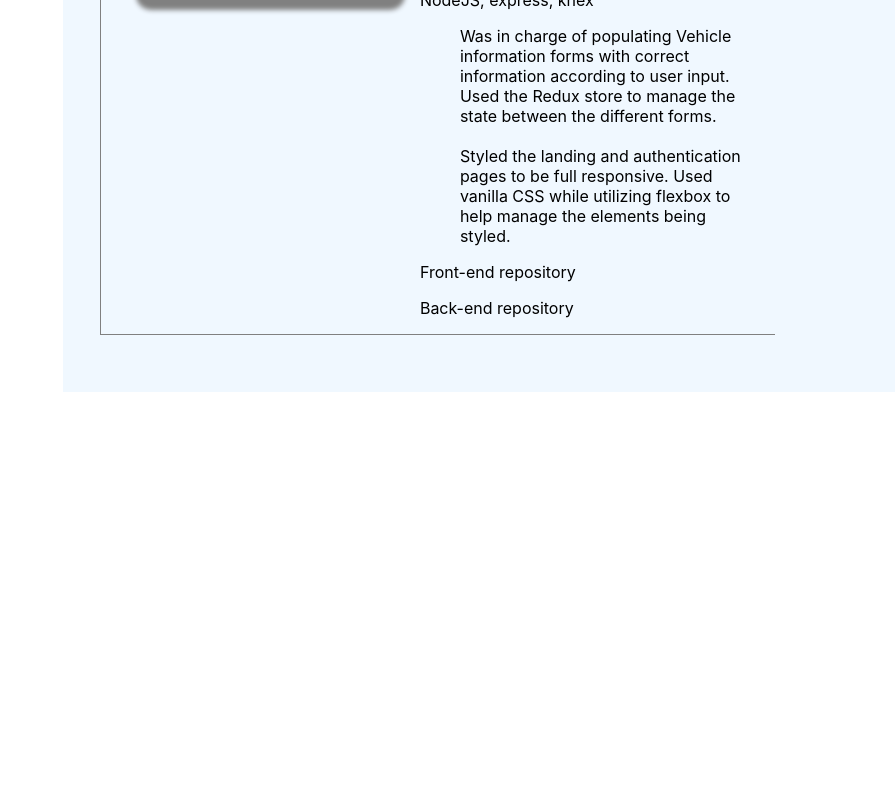
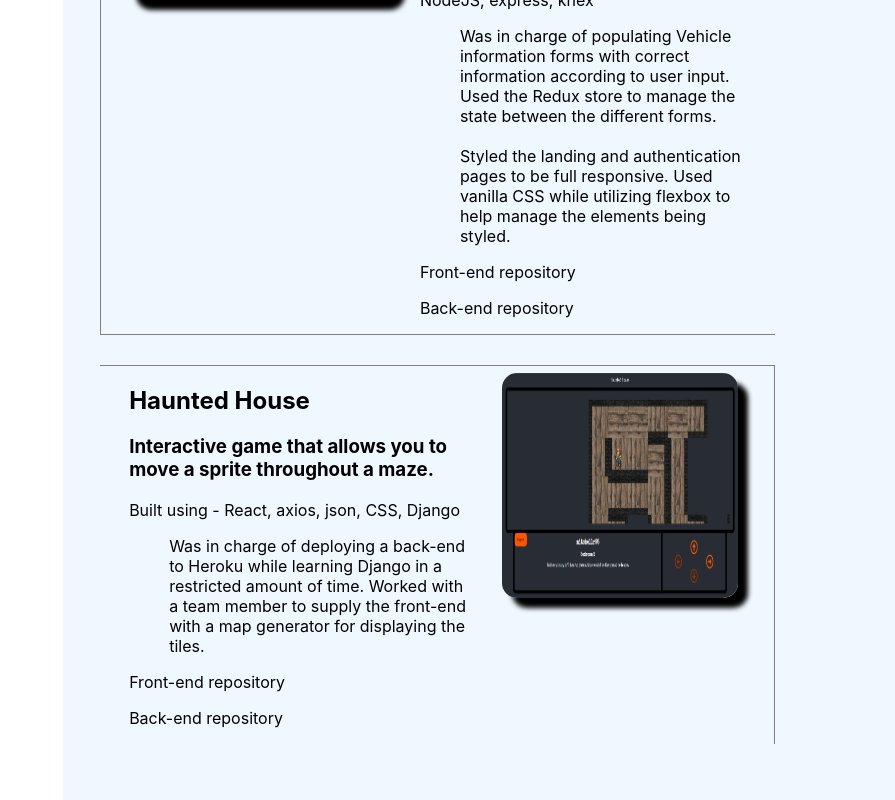
Before and after one commit to mitchellr92/portfolio, a React (Create React App) app: page / in a window 1280 px wide. Shown: the part 827-1627 px from the top of the page, without its empty margins (385-1280 px from the left). Before the commit the page ends 1219 px from the top, so only its background shows below. Built offline with nearby package versions, Linux system fonts and the light colour scheme.

Commit message:
Added project to portfolio

```diff
--- a/src/Components/Portfolio/Portfolio.css
+++ b/src/Components/Portfolio/Portfolio.css
@@ -42,7 +42,7 @@
   max-width: 35%;
   max-height: 225px;
   margin: 1%;
-  box-shadow: 10px 10px 5px gray;
+  box-shadow: 10px 10px 5px black;
   width: auto;
   height: auto;
 }
@@ -51,7 +51,7 @@
   max-width: 40%;
   max-height: 225px;
   margin: 1%;
-  box-shadow: 10px 10px 5px gray;
+  box-shadow: 10px 10px 5px black;
   width: auto;
   height: auto;
 }
--- a/src/Components/Portfolio/Portfolio.js
+++ b/src/Components/Portfolio/Portfolio.js
@@ -1,6 +1,7 @@
 import React, { Component } from "react";
 import screenshot2 from "./screenshot2.png";
 import screenshot3 from "./screenshot3.png";
+import screenshot from "./hauntedhouse.png"
 import "./Portfolio.css";
 
 class Portfolio extends Component {
@@ -43,6 +44,7 @@ class Portfolio extends Component {
               </a>
             </div>
           </div>
+
           <div className="project">
             <img
               src={screenshot3}
@@ -89,6 +91,42 @@ class Portfolio extends Component {
               </a>
             </div>
           </div>
+
+          <div className="project2">
+            <img
+              src={screenshot}
+              alt="Project screenshot"
+              className="project-image"
+            />
+            <div className="project-info">
+              <a className="hauntedhouse" href="https://spooky-mud.netlify.com/">
+                <h2>Haunted House</h2>
+              </a>
+              <h3>
+                Interactive game that allows you to move a sprite throughout a maze.
+              </h3>
+              <p>
+                Built using - React, axios, json, CSS, Django
+              </p>
+              <ul>
+                <li>
+                  Was in charge of deploying a back-end to Heroku while learning Django in a restricted amount of time.  Worked with a team member to supply the front-end with a map generator for displaying the tiles.
+                </li>
+              </ul>
+              <a
+                className="repo-link"
+                href="https://github.com/CS22-Team-2-haunted-house/Front_End"
+              >
+                <p>Front-end repository</p>
+              </a>
+              <a
+                className="repo-link"
+                href="https://github.com/CS22-Team-2-haunted-house/Back_End"
+              >
+                <p>Back-end repository</p>
+              </a>
+            </div>
+          </div>
         </div>
       </div>
     );
```
Also changed, not shown: src/Components/Portfolio/hauntedhouse.png (added), src/sierranevada.jpg (renamed from src/Components/Profile/sierranevada.jpg).
